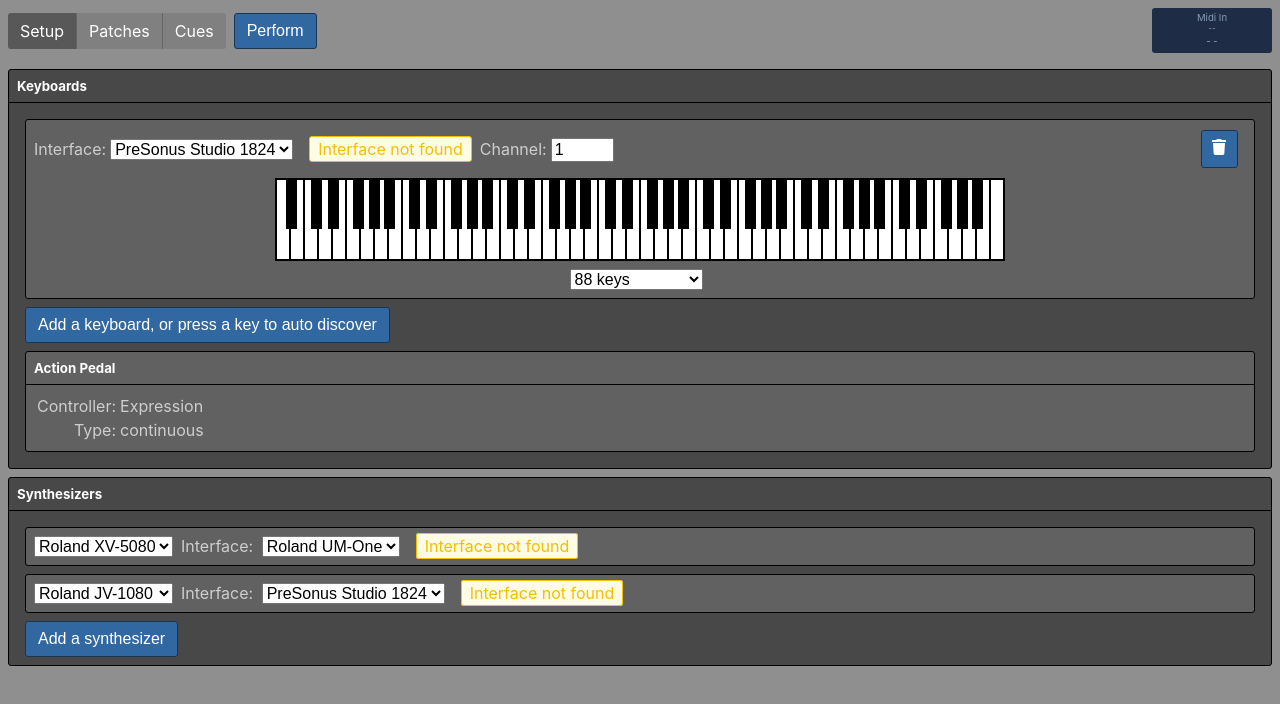
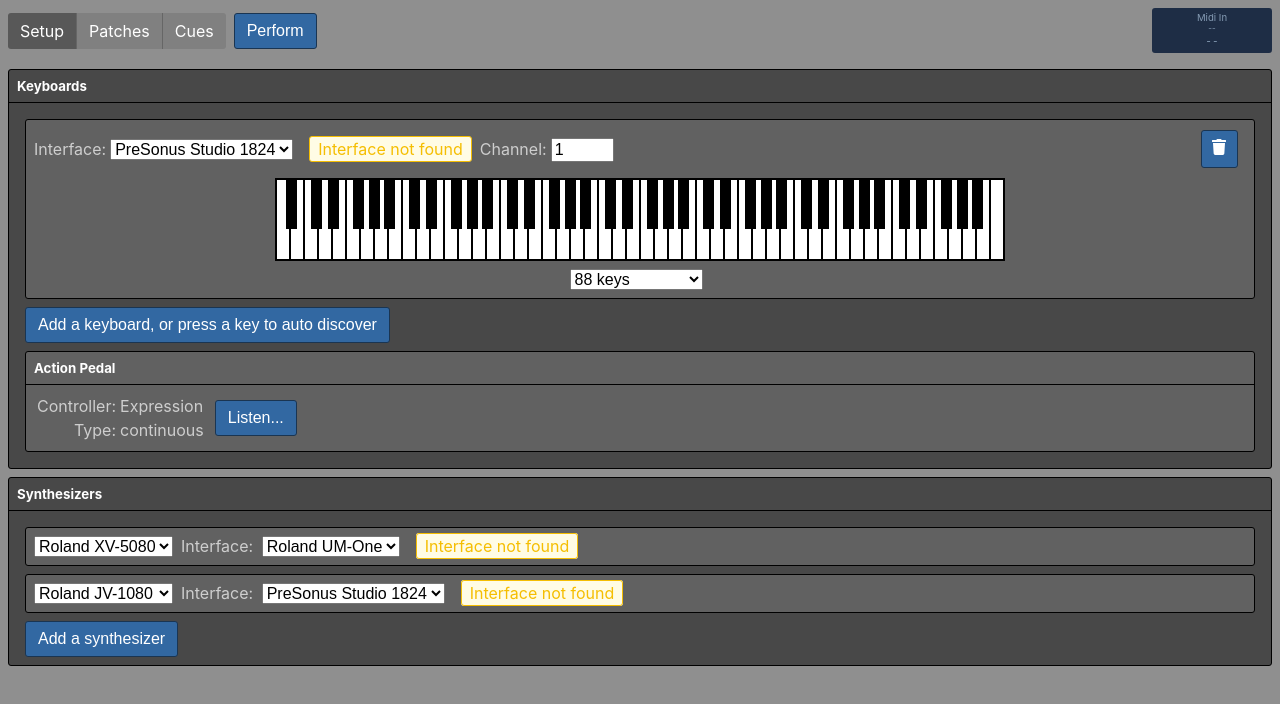
Before and after one commit to MattPutnam/CadenzaJS, a React (Create React App) app: page / in a window 1280 px wide. Shown: the top 704 px of the page. Built offline with nearby package versions, Linux system fonts and the light colour scheme.

Commit message:
Message well, action pedal detection

```diff
--- a/src/components/KeyboardSizeSelector.js
+++ b/src/components/KeyboardSizeSelector.js
@@ -1,6 +1,7 @@
 import React from 'react'
 
 import Button from './Button'
+import Message from './Message'
 import MidiListener from './MidiListener'
 
 import * as Midi from '../utils/Midi'
@@ -52,7 +53,7 @@ class KeyboardSizeSelector extends React.Component {
                 {isCustomRange && <option value={selectedValue.toString()}>Custom Range</option>}
             </select>
             {!!stage && <>
-                {stage}
+                <Message>{stage}</Message>
                 <MidiListener id={`KSS${keyboard.id}`} dispatch={msg => this.handleMidi(msg)}/>
                 <Button onClick={() => this.cancelCustom()}>Cancel</Button>
             </>}
--- /dev/null
+++ b/src/components/Message.js
@@ -0,0 +1,19 @@
+import React from 'react'
+
+
+const Message = ({ children, error }) => {
+    const style = {
+        margin: '0 0.5rem',
+        padding: '0.5rem 0.75rem',
+        backgroundColor: error ? '#D93025' : '#8F8F8F',
+        color: 'white',
+        border: '1px solid black',
+        borderRadius: 3
+    }
+
+    return <div style={style}>
+        {children}
+    </div>
+}
+
+export default Message
--- a/src/pages/editPage/SetupTab.js
+++ b/src/pages/editPage/SetupTab.js
@@ -16,7 +16,7 @@ import { findId } from '../../utils/IdFinder'
 class SetupTab extends React.Component {
     render() {
         const { data, midiInterfaces, setData } = this.props
-        const { keyboards, synthesizers, actionPedal } = data.setup
+        const { keyboards, synthesizers } = data.setup
         const moveUp = (index) => () => {
             const elem = keyboards[index]
             const prev = keyboards[index-1]
@@ -46,7 +46,7 @@ class SetupTab extends React.Component {
                 <Button onClick={() => this.addKeyboard()}>
                     Add a keyboard, or press a key to auto discover
                 </Button>
-                <ActionPedalConfig pedal={actionPedal} keyboards={keyboards}/>
+                <ActionPedalConfig data={data} setData={setData}/>
             </Container>
             <Container title='Synthesizers'>
                 {synthesizers.map(synth =>
--- a/src/pages/editPage/setupTab/ActionPedalConfig.js
+++ b/src/pages/editPage/setupTab/ActionPedalConfig.js
@@ -1,10 +1,20 @@
 import React from 'react'
 import _ from 'lodash'
 
+import Button from '../../../components/Button'
 import Container from '../../../components/Container'
+import { Flex } from '../../../components/Flex'
+import { MidiInterfacePlaceholder } from '../../../components/InterfaceSelector'
+import Message from '../../../components/Message'
+import MidiListener from '../../../components/MidiListener'
 
 import * as Midi from '../../../utils/Midi'
 
+
+const STAGE1 = 'Press the pedal...'
+const STAGE2 = 'Release the pedal...'
+
+const WAIT_TIME = 1000
 
 class ActionPedalConfig extends React.Component {
     constructor(props) {
@@ -12,27 +22,37 @@ class ActionPedalConfig extends React.Component {
 
         this.state = {
             stage: undefined,
-            stage1Signals: [],
-            stage2Signals: []
+            error: undefined
         }
     }
+
     render() {
+        const { stage, error } = this.state
+
         return <Container inner title='Action Pedal'>
+            {stage && <MidiListener id='###ActionPedal###' dispatch={msg => this.handleMidi(msg)}/>}
+            <Flex align='center'>
                 {this.getDisplay()}
+                {stage && <Message>{stage}</Message>}
+                {error && <Message error>{error}</Message>}
+                {!stage && <Button onClick={() => this.startListening()}>Listen...</Button>}
+                {stage && <Button onClick={() => this.cancel()}>Cancel</Button>}
+            </Flex>
         </Container>
     }
 
     getDisplay() {
-        const { pedal, keyboards } = this.props
+        const { data } = this.props
+        const { keyboards, actionPedal } = data.setup
 
-        if (!pedal) {
+        if (!actionPedal) {
             return 'Not set up'
         }
         if (keyboards.length === 0) {
             return 'No keyboards available'
         }
 
-        const { keyboardId, control, type } = pedal
+        const { keyboardId, controller, type, reverse } = actionPedal
         const keyboard = _.find(keyboards, { id: keyboardId })
 
         if (!keyboard) {
@@ -45,23 +65,121 @@ class ActionPedalConfig extends React.Component {
             }
         }
 
+        let { midiInterface, channel } = keyboard
+        if (midiInterface === MidiInterfacePlaceholder) {
+            midiInterface = 'Unconnected keyboard'
+        }
+
         return <table>
             <tbody>
                 {keyboards.length > 1 && <tr>
                     <td style={styles.labelColumn}>Keyboard:</td>
-                <td>{keyboard.midiInterface} on channel {keyboard.channel+1}</td>
+                    <td>{midiInterface} on channel {channel+1}</td>
                 </tr>}
                 <tr>
                     <td style={styles.labelColumn}>Controller:</td>
-                <td>{Midi.ccNames[control].long}</td>
+                    <td>{Midi.longCCName(controller)}</td>
                 </tr>
                 <tr>
                     <td style={styles.labelColumn}>Type:</td>
-                <td>{type}</td>
+                    <td>{type}{reverse ? ', reversed' : ''}</td>
                 </tr>
             </tbody>
         </table>
     }
+
+    startListening() {
+        this.stage1Signals = []
+        this.setState({ stage: STAGE1, error: undefined })
+    }
+
+    goToStage2() {
+        clearTimeout(this.timeoutID)
+        this.stage2Signals = []
+        this.setState({ stage: STAGE2 })
+    }
+
+    finish() {
+        const { data, setData } = this.props
+        const { keyboards } = data.setup
+        const { stage1Signals, stage2Signals } = this
+
+        clearTimeout(this.timeoutID)
+
+        const reduce = ({ type, controller, midiInterface, channel }) => ({ type, controller, midiInterface, channel })
+        const uniform = signals => _.size(_.uniqWith(_.map(signals, reduce), _.isEqual)) === 1
+
+        if (uniform(_.concat(stage1Signals, stage2Signals))) {
+            this.setState({ stage: undefined })
+
+            const { channel, midiInterface, controller } = stage1Signals[0]
+            const keyboard = _.find(keyboards, { channel, midiInterface })
+
+            let type
+            let reverse
+            if (stage1Signals.length === 1 && stage2Signals.length === 1) {
+                const s1 = stage1Signals[0]
+                const s2 = stage2Signals[0]
+                if (_.isEqual(s1, s2)) {
+                    type = 'single value'
+                } else if (s1.value < s2.value) {
+                    type = 'alternating value'
+                    reverse = true
+                } else {
+                    type = 'alternating value'
+                }
+            } else {
+                type = 'continuous'
+
+                if (stage1Signals[stage1Signals.length-1].value < stage1Signals[0].value) {
+                    reverse = true
+                }
+            }
+
+            data.setup.actionPedal = {
+                keyboardId: keyboard.id,
+                controller,
+                type,
+                reverse
+            }
+            setData()
+        } else {
+            this.setState({ error: 'Unable to determine, received signals from multiple sources.', stage: undefined })
+        }
+    }
+
+    cancel() {
+        this.setState({ stage: undefined, error: undefined })
+    }
+
+    handleMidi(parsedMessage) {
+        const { stage } = this.state
+        const { stage1Signals, stage2Signals } = this
+
+        clearTimeout(this.timeoutID)
+
+        if (stage === STAGE1) {
+            stage1Signals.push(parsedMessage)
+            if (parsedMessage.type === Midi.CONTROL && parsedMessage.value === 127) {
+                this.goToStage2()
+                return
+            }
+        } else if (stage === STAGE2) {
+            stage2Signals.push(parsedMessage)
+            if (parsedMessage.type === Midi.CONTROL && parsedMessage.value === 0) {
+                this.finish()
+                return
+            }
+        }
+
+        this.timeoutID = setTimeout(() => {
+            if (stage === STAGE1) {
+                this.goToStage2()
+            } else if (stage === STAGE2) {
+                this.finish()
+            }
+        }, WAIT_TIME)
+    }
 }
 
 export default ActionPedalConfig
--- a/src/sampleData.json
+++ b/src/sampleData.json
@@ -28,7 +28,7 @@
         ],
         "actionPedal": {
             "keyboardId": 0,
-            "control": 11,
+            "controller": 11,
             "type": "continuous"
         }
     },
--- a/src/utils/Midi.js
+++ b/src/utils/Midi.js
@@ -131,9 +131,14 @@ export const ccNames = {
     127: { short: 'POLY', long: 'Poly On (Mono Off)' }
 }
 
-const ccHelper = cc => {
+export const shortCCName = cc => {
     const n = ccNames[cc]
-    return n ? n.short : `CC${cc}`.padEnd(5)
+    return n ? n.short : `CC${cc}`
+}
+
+export const longCCName = cc => {
+    const n = ccNames[cc]
+    return n ? n.long : `Controller ${cc}`
 }
 
 export const toString = (parsedMessage) => {
@@ -149,7 +154,7 @@ export const toString = (parsedMessage) => {
             fields = [midiNoteNumberToName(note), 'OFF']
             break
         case CONTROL:
-            fields = [ccHelper(controller), value]
+            fields = [shortCCName(controller), value]
             break
         case PITCH_BEND:
             fields = ['BEND', value]
```
Lines whose indentation alone changed are shown as unchanged.
